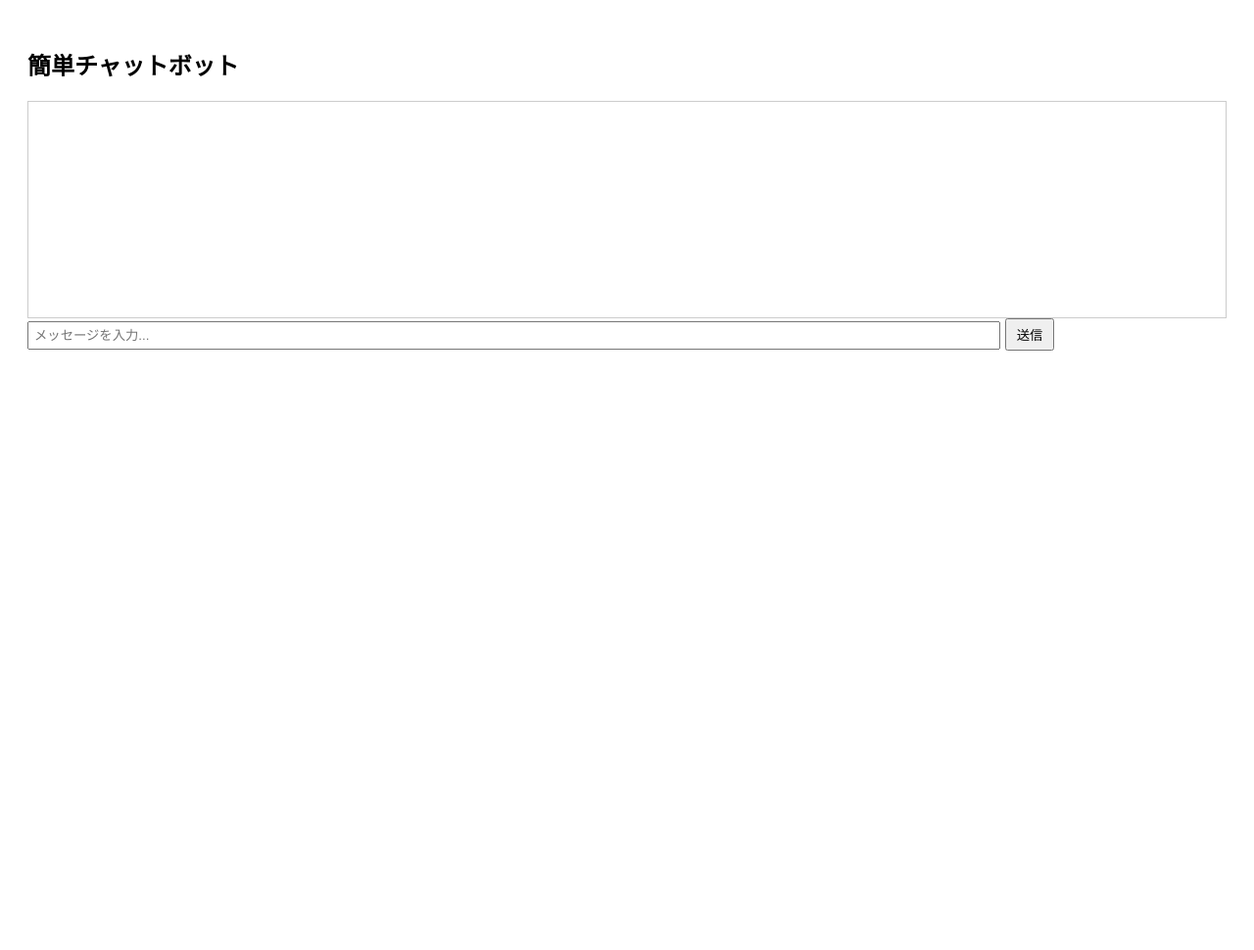
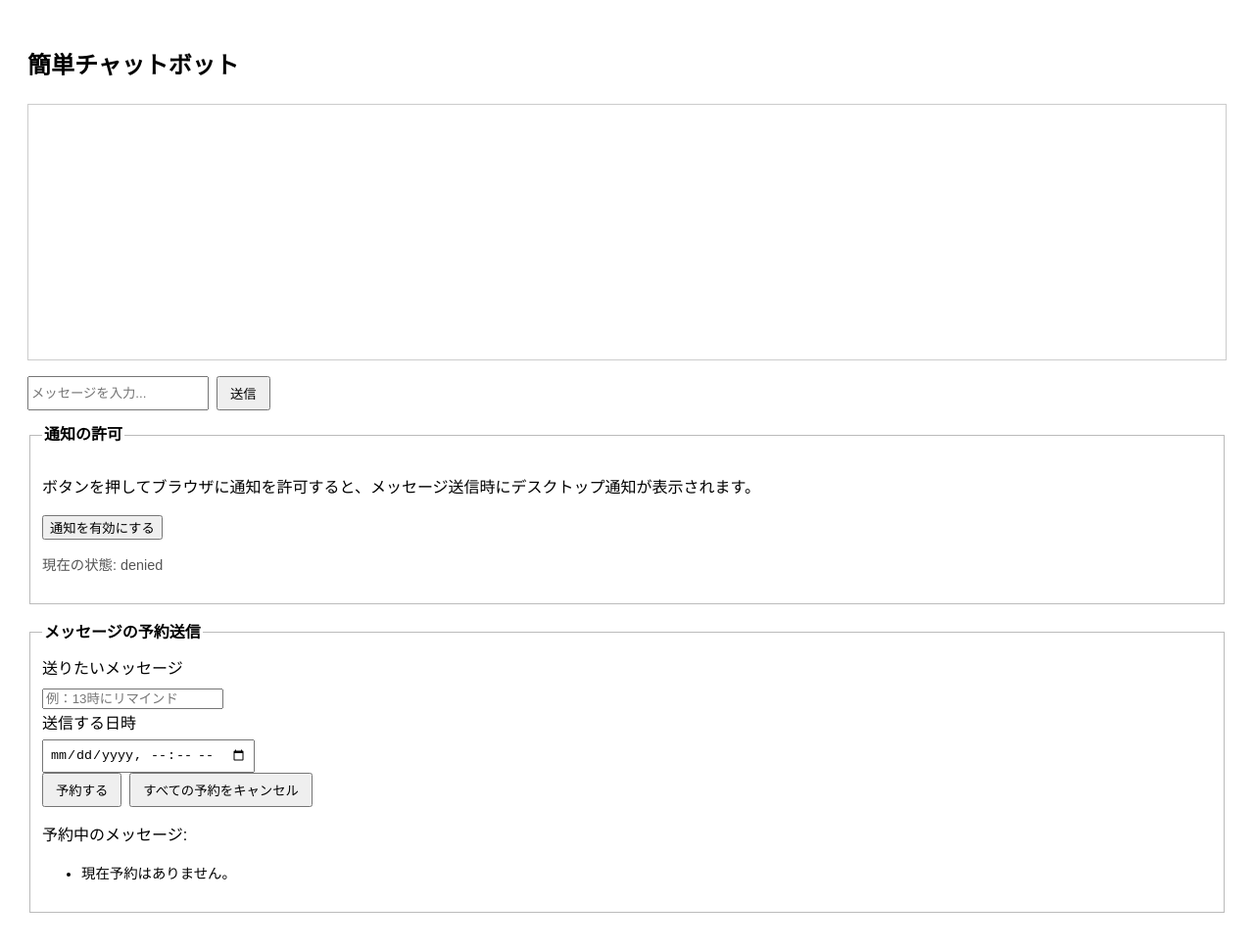
Before and after one commit to kawahiii/chatbot-test, a plain HTML site: page index.html in a window 1280 px wide. Shown: the whole page at 98% size. Before the commit the page ends 800 px from the top, so only its background shows below. Drawn offline with Linux system fonts and the light colour scheme.

Commit message:
Add notification support and scheduled messages

```diff
--- a/index.html
+++ b/index.html
@@ -4,26 +4,93 @@
   <meta charset="UTF-8">
   <title>簡単チャットボット</title>
   <style>
-    body { font-family: sans-serif; padding: 20px; }
-    #chat { border: 1px solid #ccc; padding: 10px; height: 200px; overflow-y: scroll; }
-    input { width: 80%; padding: 5px; }
-    button { padding: 5px 10px; }
+    body { font-family: sans-serif; padding: 20px; line-height: 1.6; }
+    #chat { border: 1px solid #ccc; padding: 10px; height: 240px; overflow-y: scroll; margin-bottom: 16px; }
+    .row { display: flex; gap: 8px; margin-bottom: 12px; }
+    .row input[type="text"] { flex: 1; padding: 6px; }
+    .row button { padding: 6px 12px; }
+    fieldset { border: 1px solid #bbb; padding: 12px; margin-bottom: 16px; }
+    legend { font-weight: bold; }
+    label { display: block; margin-bottom: 4px; }
+    input[type="datetime-local"] { padding: 6px; }
+    #scheduleList { font-size: 0.9em; }
+    #scheduleList li { margin-bottom: 4px; }
+    #notificationStatus { font-size: 0.9em; color: #555; }
   </style>
 </head>
 <body>
   <h2>簡単チャットボット</h2>
   <div id="chat"></div>
-  <input id="message" placeholder="メッセージを入力...">
-  <button onclick="sendMessage()">送信</button>
+  <div class="row">
+    <input id="message" placeholder="メッセージを入力...">
+    <button onclick="sendMessage()">送信</button>
+  </div>
+
+  <fieldset>
+    <legend>通知の許可</legend>
+    <p>ボタンを押してブラウザに通知を許可すると、メッセージ送信時にデスクトップ通知が表示されます。</p>
+    <button onclick="requestNotificationPermission()">通知を有効にする</button>
+    <p id="notificationStatus">未確認</p>
+  </fieldset>
+
+  <fieldset>
+    <legend>メッセージの予約送信</legend>
+    <label for="scheduledMessage">送りたいメッセージ</label>
+    <input id="scheduledMessage" type="text" placeholder="例：13時にリマインド" />
+    <label for="scheduleTime">送信する日時</label>
+    <input id="scheduleTime" type="datetime-local" />
+    <div class="row">
+      <button onclick="scheduleMessage()">予約する</button>
+      <button onclick="clearSchedule()">すべての予約をキャンセル</button>
+    </div>
+    <p>予約中のメッセージ:</p>
+    <ul id="scheduleList"></ul>
+  </fieldset>
 
   <script>
     const chat = document.getElementById('chat');
+    const notificationStatus = document.getElementById('notificationStatus');
+    const scheduleList = document.getElementById('scheduleList');
+    const scheduledItems = [];
 
     function appendMessage(sender, text) {
       const msg = document.createElement('div');
       msg.textContent = `${sender}: ${text}`;
       chat.appendChild(msg);
       chat.scrollTop = chat.scrollHeight;
+    }
+
+    function updateNotificationStatus(message) {
+      notificationStatus.textContent = message;
+    }
+
+    function requestNotificationPermission() {
+      if (!('Notification' in window)) {
+        updateNotificationStatus('このブラウザは通知に対応していません。');
+        return;
+      }
+
+      if (Notification.permission === 'granted') {
+        updateNotificationStatus('すでに通知が許可されています。');
+        return;
+      }
+
+      Notification.requestPermission().then(permission => {
+        if (permission === 'granted') {
+          updateNotificationStatus('通知が許可されました。');
+        } else if (permission === 'denied') {
+          updateNotificationStatus('通知は拒否されました。ブラウザの設定で変更できます。');
+        } else {
+          updateNotificationStatus('通知は保留状態です。');
+        }
+      });
+    }
+
+    function showNotification(title, body) {
+      if (!('Notification' in window)) return;
+      if (Notification.permission !== 'granted') return;
+
+      new Notification(title, { body });
     }
 
     function sendMessage() {
@@ -36,8 +103,90 @@
       // 3秒後に自動返信
       setTimeout(() => {
         appendMessage('ボット', `「${text}」っていいね！`);
+        showNotification('ボットからの返信', `「${text}」っていいね！`);
       }, 3000);
+
+      showNotification('メッセージを送信しました', text);
     }
+
+    function renderScheduleList() {
+      scheduleList.innerHTML = '';
+      if (scheduledItems.length === 0) {
+        const empty = document.createElement('li');
+        empty.textContent = '現在予約はありません。';
+        scheduleList.appendChild(empty);
+        return;
+      }
+
+      scheduledItems
+        .sort((a, b) => a.time - b.time)
+        .forEach(item => {
+          const li = document.createElement('li');
+          li.textContent = `${item.time.toLocaleString()} に「${item.text}」`;
+          scheduleList.appendChild(li);
+        });
+    }
+
+    function scheduleMessage() {
+      const text = document.getElementById('scheduledMessage').value.trim();
+      const timeValue = document.getElementById('scheduleTime').value;
+
+      if (!text) {
+        alert('メッセージを入力してください。');
+        return;
+      }
+
+      if (!timeValue) {
+        alert('送信する日時を選択してください。');
+        return;
+      }
+
+      const targetTime = new Date(timeValue);
+      if (Number.isNaN(targetTime.getTime())) {
+        alert('日時の形式が正しくありません。');
+        return;
+      }
+
+      const delay = targetTime.getTime() - Date.now();
+      if (delay <= 0) {
+        alert('未来の日時を選んでください。');
+        return;
+      }
+
+      const timeoutId = setTimeout(() => {
+        appendMessage('予約メッセージ', text);
+        showNotification('予約メッセージ', text);
+
+        const index = scheduledItems.findIndex(item => item.timeoutId === timeoutId);
+        if (index !== -1) {
+          scheduledItems.splice(index, 1);
+          renderScheduleList();
+        }
+      }, delay);
+
+      scheduledItems.push({ text, time: targetTime, timeoutId });
+      renderScheduleList();
+
+      document.getElementById('scheduledMessage').value = '';
+    }
+
+    function clearSchedule() {
+      scheduledItems.forEach(item => clearTimeout(item.timeoutId));
+      scheduledItems.length = 0;
+      renderScheduleList();
+    }
+
+    function init() {
+      if ('Notification' in window) {
+        updateNotificationStatus(`現在の状態: ${Notification.permission}`);
+      } else {
+        updateNotificationStatus('このブラウザは通知に対応していません。');
+      }
+
+      renderScheduleList();
+    }
+
+    init();
   </script>
 </body>
 </html>
```
